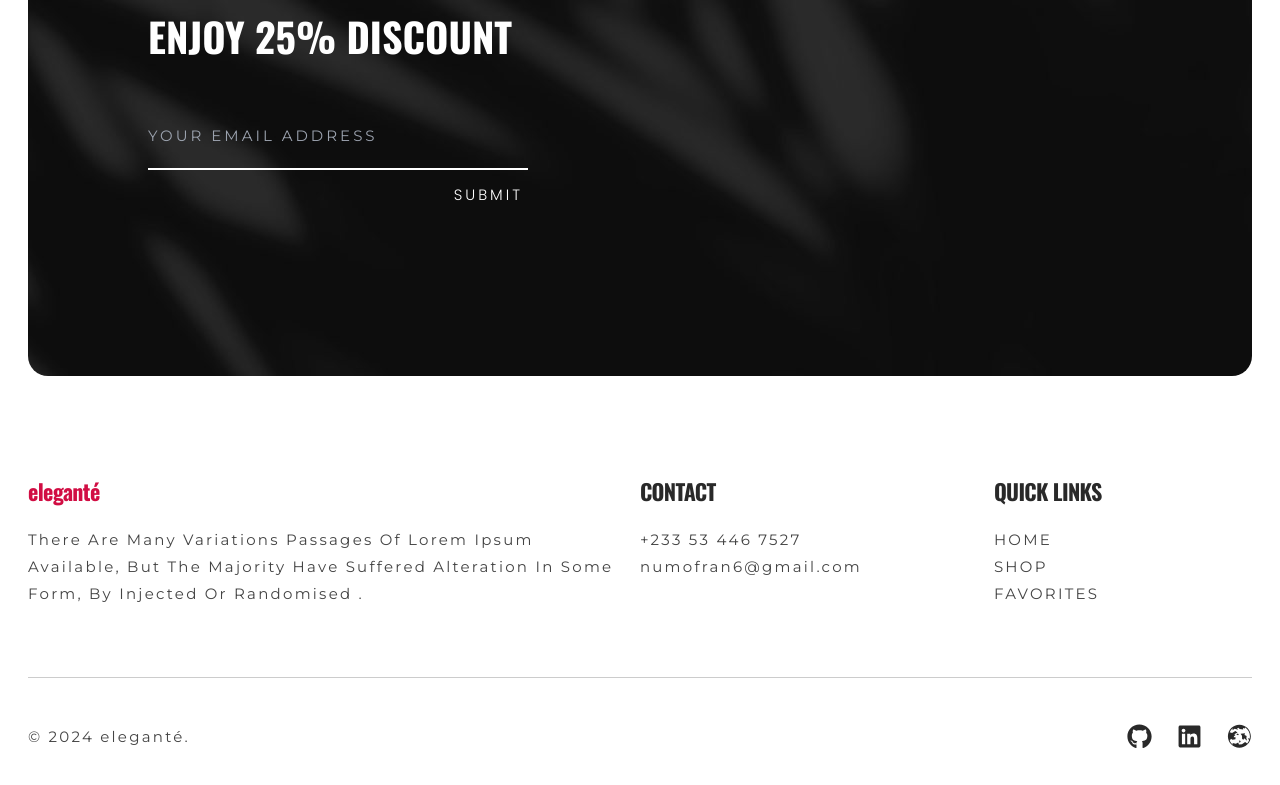
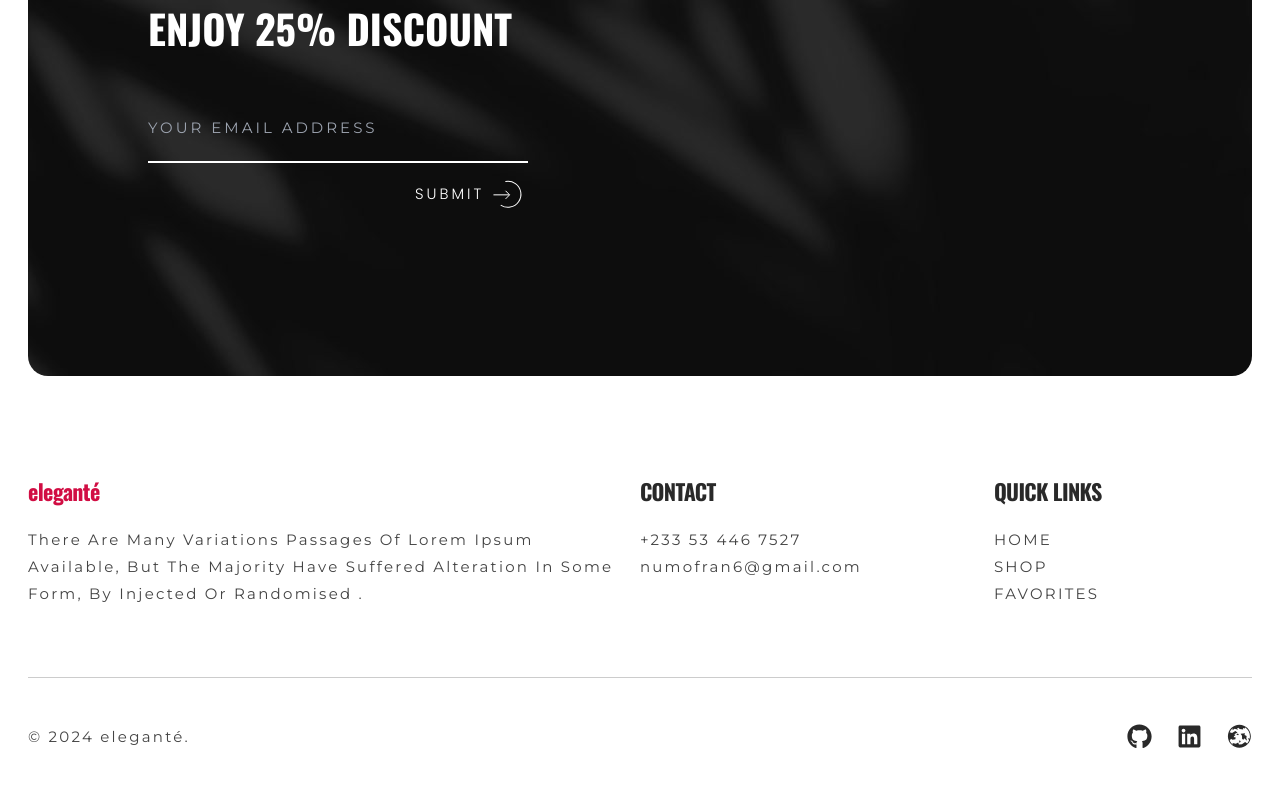
Before and after one commit to youngcoder-tz/eShop, a Next.js app: page / in a window 1280 px wide. Shown: the part 2859-3644 px from the top of the page. Built offline with nearby package versions, Linux system fonts and the light colour scheme; no server answers; the database is empty.

Commit message:
Add submit icon

```diff
--- a/components/Subscribe.js
+++ b/components/Subscribe.js
@@ -7,6 +7,7 @@ import Image from 'next/image';
  * Internal dependencies
  */
 import { Button } from '.';
+import { icons } from '../utils';
 
 export default () => (
 	<section className="subscribe will-animate">
@@ -20,7 +21,10 @@ export default () => (
 					placeholder="Your email address"
 					className="outlined-input"
 				/>
-				<Button variant="link-button">SUBMIT</Button>
+				<Button variant="link-button">
+					SUBMIT
+					{icons.arrowLight}
+				</Button>
 			</div>
 
 			<div className="image-container">
```
